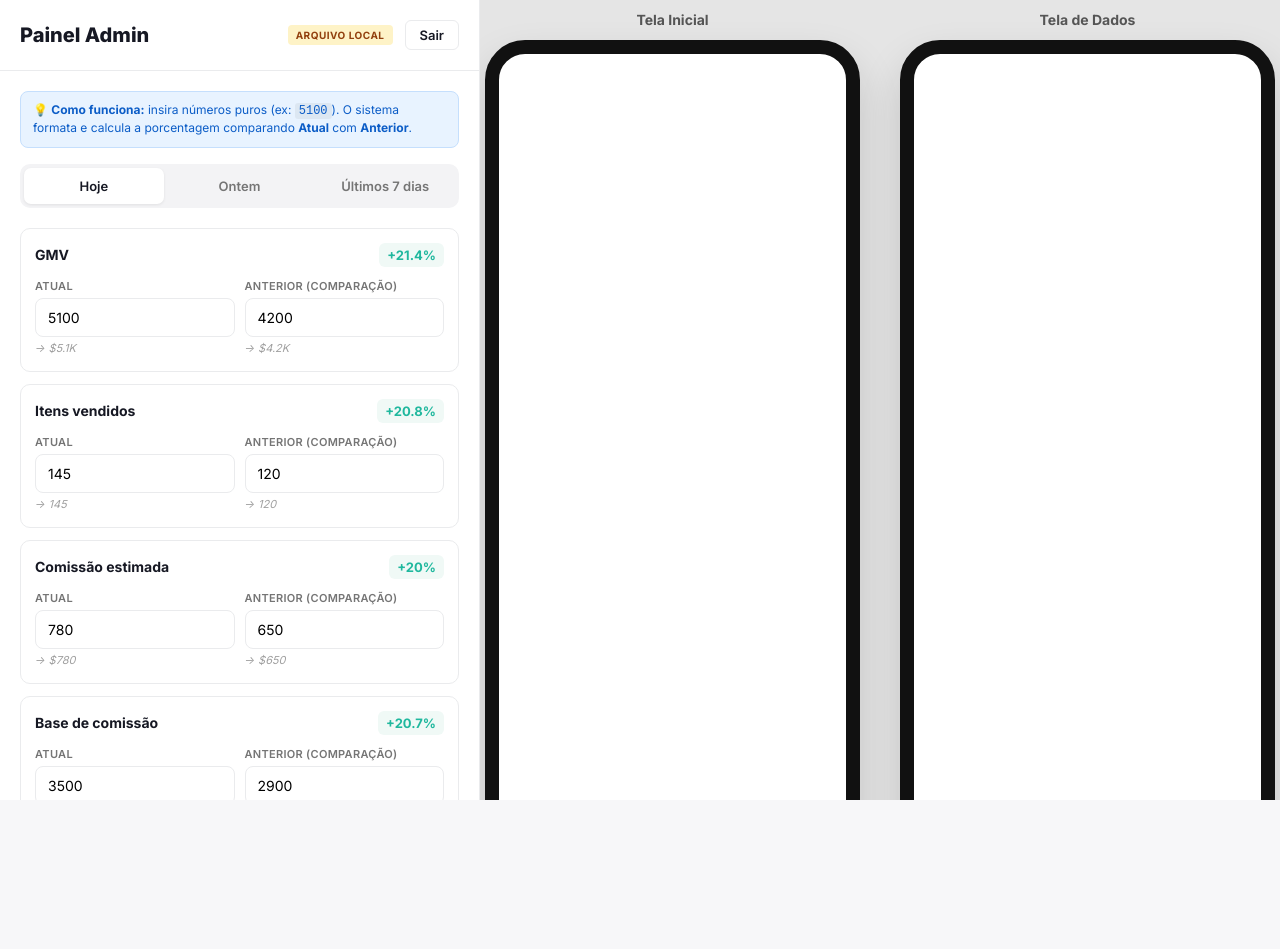
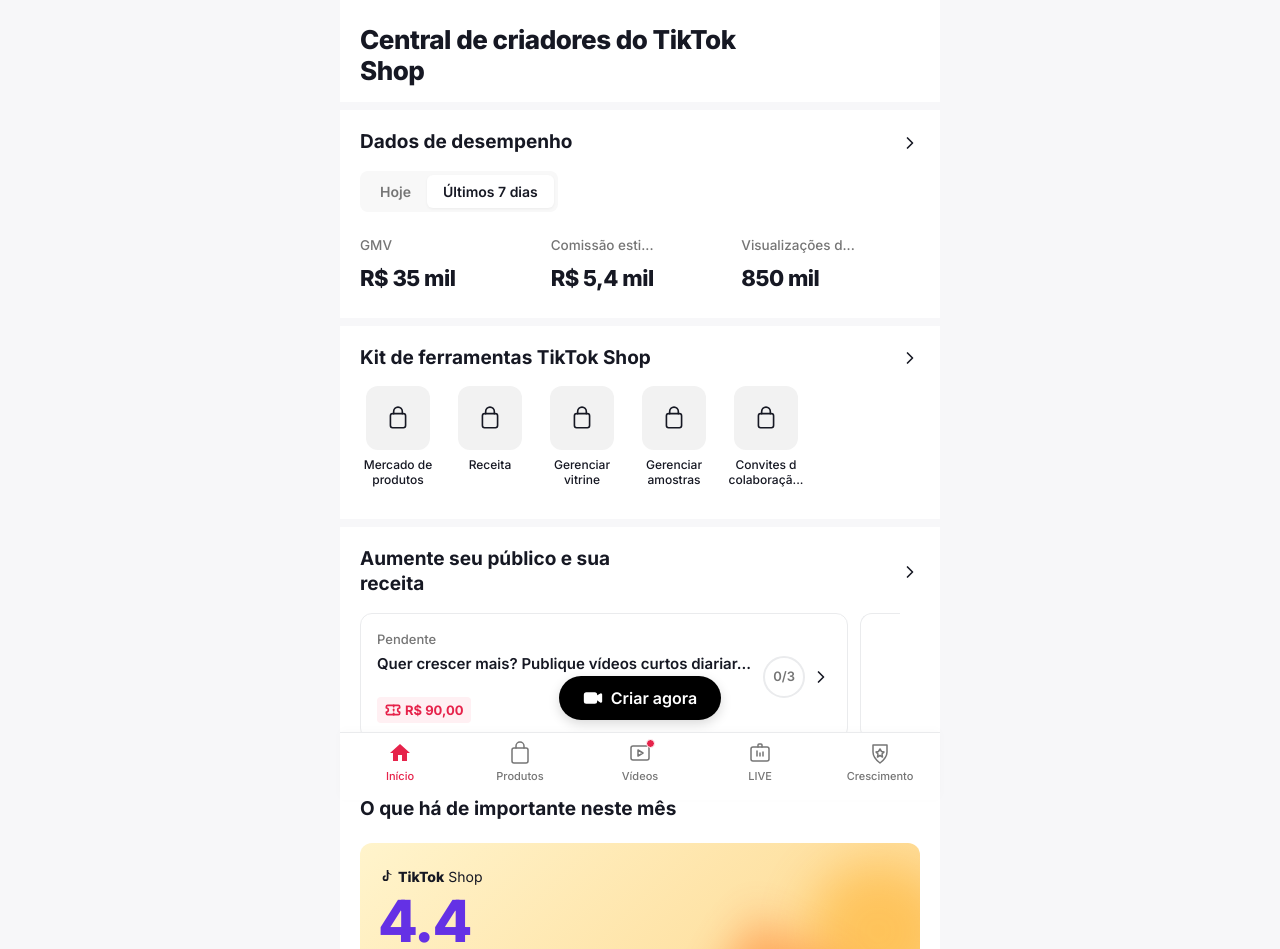
Before and after one commit to growth-spec/ttkshopdash, a Next.js app in the folder tiktok-shop-dashboard/: page / in a window 1280 px wide. Shown: the top 949 px of the page. Before the commit the page ends 920 px from the top, so only its background shows below. Built offline with nearby package versions, Linux system fonts and the light colour scheme.

Commit message:
Update page.js

```diff
--- a/tiktok-shop-dashboard/app/page.js
+++ b/tiktok-shop-dashboard/app/page.js
@@ -1,467 +1,192 @@
 'use client';
 
-import { useState, useEffect, useRef, useCallback } from 'react';
-import { useRouter } from 'next/navigation';
-import { calculateTrend, formatByType } from '@/lib/format';
-import { METRICS, PERIODS, makeDefaultData } from '@/lib/constants';
+import { useState, useEffect } from 'react';
+import Link from 'next/link';
+import { ChevronRight, Ticket, Video } from 'lucide-react';
+import { formatBRL, formatNumberPT } from '@/lib/format';
+import BottomNav from '@/app/components/BottomNav';
 
-export default function AdminPage() {
-  const router = useRouter();
-  const [data, setData] = useState(makeDefaultData());
-  const [activePeriod, setActivePeriod] = useState('today');
-  const [saveState, setSaveState] = useState({ status: 'idle', message: '' });
-  const [storageMode, setStorageMode] = useState(null);
-  const indexFrameRef = useRef(null);
-  const dataFrameRef = useRef(null);
+export default function HomePage() {
+  const [allData, setAllData] = useState(null);
+  const [period, setPeriod] = useState('last_7_days');
 
-  // ==========================================================
-  // Carregar dados iniciais
-  // ==========================================================
+  // Busca dados ao montar
   useEffect(() => {
     fetch('/api/data?t=' + Date.now())
       .then(res => res.json())
-      .then(loaded => {
-        setStorageMode(loaded._storage || null);
-        const valid = loaded && (loaded.today || loaded.yesterday || loaded.last_7_days);
-        if (valid) {
-          // Garante estrutura completa caso falte alguma métrica
-          const full = makeDefaultData();
-          PERIODS.forEach(p => {
-            METRICS.forEach(m => {
-              if (loaded[p.key]?.[m.key]) full[p.key][m.key] = loaded[p.key][m.key];
-            });
-          });
-          setData(full);
-        }
-      })
-      .catch(err => console.log('Sem dados, usando padrão:', err));
+      .then(data => setAllData(data))
+      .catch(err => console.error('Error fetching data:', err));
   }, []);
 
-  // ==========================================================
-  // Atualiza um valor (current ou previous) de uma métrica
-  // ==========================================================
-  const updateValue = (period, metric, field, value) => {
-    setData(prev => ({
-      ...prev,
-      [period]: {
-        ...prev[period],
-        [metric]: {
-          ...prev[period][metric],
-          [field]: parseFloat(value) || 0
-        }
+  // Recebe atualizações em tempo real do admin
+  useEffect(() => {
+    function onMessage(event) {
+      if (event.data && event.data.type === 'update_data') {
+        setAllData(event.data.payload);
       }
-    }));
-  };
-
-  // ==========================================================
-  // Manda preview em tempo real para os iframes
-  // ==========================================================
-  const sendPreview = useCallback((payload) => {
-    indexFrameRef.current?.contentWindow?.postMessage({ type: 'update_data', payload }, '*');
-    dataFrameRef.current?.contentWindow?.postMessage({ type: 'update_data', payload }, '*');
+    }
+    window.addEventListener('message', onMessage);
+    return () => window.removeEventListener('message', onMessage);
   }, []);
 
-  useEffect(() => {
-    sendPreview(data);
-  }, [data, sendPreview]);
-
-  // ==========================================================
-  // Upload de imagem (preview apenas; salvamento de imagem
-  // requer Vercel Blob — fica para implementação futura)
-  // ==========================================================
-  const onImageChange = (e) => {
-    const file = e.target.files?.[0];
-    if (!file) return;
-    const reader = new FileReader();
-    reader.onload = (ev) => {
-      dataFrameRef.current?.contentWindow?.postMessage(
-        { type: 'update_img', src: ev.target.result },
-        '*'
-      );
-    };
-    reader.readAsDataURL(file);
-  };
-
-  // ==========================================================
-  // Submit — salva no servidor
-  // ==========================================================
-  const handleSubmit = async (e) => {
-    e.preventDefault();
-    setSaveState({ status: 'saving', message: '' });
-
-    try {
-      const res = await fetch('/api/data', {
-        method: 'POST',
-        headers: { 'Content-Type': 'application/json' },
-        body: JSON.stringify(data)
-      });
-      const result = await res.json();
-
-      if (result.success) {
-        setSaveState({
-          status: 'success',
-          message: `Salvo com sucesso! (modo: ${result.mode})`
-        });
-        // Recarrega iframes para refletir o salvamento
-        if (indexFrameRef.current) indexFrameRef.current.src = '/?t=' + Date.now();
-        if (dataFrameRef.current) dataFrameRef.current.src = '/data?t=' + Date.now();
-        setTimeout(() => setSaveState({ status: 'idle', message: '' }), 3000);
-      } else {
-        setSaveState({ status: 'error', message: result.error || 'Erro desconhecido' });
-      }
-    } catch (err) {
-      setSaveState({ status: 'error', message: err.message });
-    }
-  };
+  const periodData = allData?.[period] || {};
+  const gmv = periodData.gmv?.current ?? 0;
+  const comm = periodData.est_commission?.current ?? 0;
+  const views = periodData.product_views?.current ?? 0;
 
   return (
-    <div className="admin-root">
-      <style>{adminStyles}</style>
+    <div className="app-container">
+      <header className="main-header">
+        <h1>Central de criadores do TikTok<br />Shop</h1>
+      </header>
 
-      {/* SIDEBAR */}
-      <div className="admin-sidebar">
-        <div className="admin-header">
-          <h1>Painel Admin</h1>
-          {storageMode && (
-            <span className={'storage-badge ' + storageMode}>
-              {storageMode === 'redis' ? 'Upstash Redis' : 'arquivo local'}
-            </span>
-          )}
-          <button className="exit-btn" onClick={() => router.push('/')}>Sair</button>
-        </div>
+      <div className="main-content">
 
-        <div className="form-content">
-          {saveState.status === 'success' && (
-            <div className="msg success">{saveState.message}</div>
-          )}
-          {saveState.status === 'error' && (
-            <div className="msg error">Erro ao salvar: {saveState.message}</div>
-          )}
-
-          <div className="info-msg">
-            💡 <strong>Como funciona:</strong> insira números puros (ex: <code>5100</code>). O sistema formata e calcula a porcentagem comparando <strong>Atual</strong> com <strong>Anterior</strong>.
+        {/* Dados de desempenho */}
+        <section className="card">
+          <div className="section-header">
+            <h2>Dados de desempenho</h2>
+            <ChevronRight className="icon-chevron" size={20} />
           </div>
 
-          <form onSubmit={handleSubmit}>
+          <div className="tabs-container">
+            <div className="tabs">
+              <button
+                className={'tab ' + (period === 'today' ? 'active' : '')}
+                onClick={(e) => { e.stopPropagation(); setPeriod('today'); }}
+              >Hoje</button>
+              <button
+                className={'tab ' + (period === 'last_7_days' ? 'active' : '')}
+                onClick={(e) => { e.stopPropagation(); setPeriod('last_7_days'); }}
+              >Últimos 7 dias</button>
+            </div>
+          </div>
 
-            {/* Abas de período */}
-            <div className="period-tabs">
-              {PERIODS.map(p => (
-                <button
-                  key={p.key}
-                  type="button"
-                  className={'period-tab-btn ' + (activePeriod === p.key ? 'active' : '')}
-                  onClick={() => setActivePeriod(p.key)}
-                >{p.name}</button>
-              ))}
+          <Link href="/data" style={{ textDecoration: 'none', color: 'inherit' }}>
+            <div className="stats-grid" style={{ cursor: 'pointer' }}>
+              <div className="stat-item">
+                <span className="stat-label">GMV</span>
+                <span className="stat-value">{formatBRL(gmv)}</span>
+              </div>
+              <div className="stat-item">
+                <span className="stat-label">Comissão esti...</span>
+                <span className="stat-value">{formatBRL(comm)}</span>
+              </div>
+              <div className="stat-item">
+                <span className="stat-label">Visualizações d...</span>
+                <span className="stat-value">{formatNumberPT(views)}</span>
+              </div>
             </div>
+          </Link>
+        </section>
 
-            {/* Painel da aba ativa */}
-            <div className="period-panel">
-              {METRICS.map(metric => {
-                const m = data[activePeriod]?.[metric.key] || { current: 0, previous: 0 };
-                const trend = calculateTrend(m.current, m.previous);
-                return (
-                  <div key={metric.key} className="metric-card">
-                    <div className="metric-card-header">
-                      <span className="metric-name">{metric.name}</span>
-                      <span className={'metric-trend-preview ' + (trend.isPositive ? '' : 'negative')}>
-                        {trend.text}
-                      </span>
-                    </div>
-                    <div className="metric-inputs">
-                      <div className="metric-input-group">
-                        <label>Atual</label>
-                        <input
-                          type="number"
-                          step="any"
-                          value={m.current}
-                          onChange={(e) => updateValue(activePeriod, metric.key, 'current', e.target.value)}
-                          placeholder="0"
-                        />
-                        <div className="formatted-preview">→ {formatByType(m.current, metric.format)}</div>
-                      </div>
-                      <div className="metric-input-group">
-                        <label>Anterior (comparação)</label>
-                        <input
-                          type="number"
-                          step="any"
-                          value={m.previous}
-                          onChange={(e) => updateValue(activePeriod, metric.key, 'previous', e.target.value)}
-                          placeholder="0"
-                        />
-                        <div className="formatted-preview">→ {formatByType(m.previous, metric.format)}</div>
-                      </div>
-                    </div>
-                  </div>
-                );
-              })}
+        {/* Kit de ferramentas */}
+        <section className="card">
+          <div className="section-header">
+            <h2>Kit de ferramentas TikTok Shop</h2>
+            <ChevronRight className="icon-chevron" size={20} />
+          </div>
+
+          <div className="tools-scroll">
+            <ToolItem label={<>Mercado de<br />produtos</>} />
+            <ToolItem label="Receita" />
+            <ToolItem label={<>Gerenciar<br />vitrine</>} />
+            <ToolItem label={<>Gerenciar<br />amostras</>} />
+            <ToolItem label={<>Convites d<br />colaboraçã...</>} />
+          </div>
+        </section>
+
+        {/* Aumente seu público */}
+        <section className="card">
+          <div className="section-header">
+            <h2>Aumente seu público e sua<br />receita</h2>
+            <ChevronRight className="icon-chevron" size={20} />
+          </div>
+
+          <div className="task-cards-container">
+            <div className="task-card">
+              <div className="task-card-content">
+                <span className="task-status">Pendente</span>
+                <p className="task-text">Quer crescer mais? Publique vídeos curtos diariar...</p>
+                <div className="task-reward">
+                  <Ticket className="reward-icon" size={16} />
+                  <span>R$ 90,00</span>
+                </div>
+              </div>
+              <div className="task-progress">
+                <div className="progress-circle">0/3</div>
+                <ChevronRight className="progress-chevron" size={20} />
+              </div>
             </div>
+            <div className="task-card partial">
+              <div className="task-card-content"></div>
+            </div>
+          </div>
+        </section>
 
-            {/* Imagem */}
-            <hr className="section-separator" />
-            <h3 className="section-title">📷 Imagem do Diagnóstico (apenas preview)</h3>
-            <input type="file" accept="image/*" className="file-input" onChange={onImageChange} />
+        {/* O que há de importante */}
+        <section className="card" style={{ paddingTop: 24 }}>
+          <h2 style={{ fontSize: 19, fontWeight: 700, marginBottom: 20 }}>O que há de importante neste mês</h2>
+          <div className="promo-banner">
+            <div className="promo-content">
+              <div className="promo-logo">
+                <svg width="24" height="24" viewBox="0 0 24 24" fill="currentColor" stroke="none">
+                  <path d="M19.589 6.686a4.793 4.793 0 0 1-3.97-1.53c-.007-.008-.014-.015-.02-.022A4.896 4.896 0 0 1 14.524.2l.002-.2h-3v14a2 2 0 1 1-2-2V9a5 5 0 1 0 5 5V6.621a7.892 7.892 0 0 0 5.063 1.83v-1.765z"/>
+                </svg>
+                <strong>TikTok</strong> Shop
+              </div>
+              <div className="promo-title">4.4</div>
+              <div className="promo-subtitle">PROMO DO MÊS</div>
+              <button className="promo-btn">Iniciar a seleção</button>
+            </div>
+            <div className="promo-decors">
+              <div className="decor-circle"></div>
+              <div className="decor-square"></div>
+            </div>
+          </div>
+        </section>
 
-            <button
-              type="submit"
-              className="save-btn"
-              disabled={saveState.status === 'saving'}
-            >
-              {saveState.status === 'saving' ? 'Salvando...' : 'Salvar Alterações'}
-            </button>
-          </form>
+        {/* Integridade */}
+        <section className="card" style={{ paddingTop: 24 }}>
+          <h2 style={{ fontSize: 19, fontWeight: 700, marginBottom: 12 }}>Integridade da conta</h2>
+          <div className="health-info">
+            <div className="health-index">
+              Índice de qualidade do criador: <span className="status-green">Íntegra</span>
+              <ChevronRight size={16} style={{ marginLeft: 2, color: '#555' }} />
+            </div>
+            <div className="health-desc">Sua conta está em situação regular</div>
+          </div>
+        </section>
+
+        <div className="help-section">
+          Você tem dúvidas? <strong>Obtenha ajuda aqui</strong>
         </div>
       </div>
 
-      {/* PREVIEW */}
-      <div className="preview-area">
-        <div style={{ position: 'relative' }}>
-          <div className="mockup-label">Tela Inicial</div>
-          <div className="device-mockup">
-            <iframe ref={indexFrameRef} src="/" title="Preview Inicial" />
-          </div>
-        </div>
-        <div style={{ position: 'relative' }}>
-          <div className="mockup-label">Tela de Dados</div>
-          <div className="device-mockup">
-            <iframe ref={dataFrameRef} src="/data" title="Preview Dados" />
-          </div>
-        </div>
+      {/* FAB */}
+      <div className="fab-container">
+        <button className="fab-btn">
+          <Video className="fab-icon" size={20} />
+          <span>Criar agora</span>
+        </button>
       </div>
+
+      {/* Bottom Nav */}
+      <BottomNav active="home" />
     </div>
   );
 }
 
-// ==========================================================
-// ESTILOS DO ADMIN (escopados via tag <style>)
-// ==========================================================
-const adminStyles = `
-  .admin-root {
-    margin: 0;
-    padding: 0;
-    background-color: #f1f1f1;
-    height: 100vh;
-    display: flex;
-    overflow: hidden;
-  }
-  .admin-sidebar {
-    width: 480px;
-    background: #fff;
-    height: 100vh;
-    overflow-y: auto;
-    border-right: 1px solid #eaebed;
-    display: flex;
-    flex-direction: column;
-  }
-  .admin-header {
-    padding: 20px;
-    border-bottom: 1px solid #eaebed;
-    display: flex;
-    align-items: center;
-    gap: 12px;
-    background: #fff;
-    position: sticky;
-    top: 0;
-    z-index: 10;
-  }
-  .admin-header h1 {
-    font-size: 20px;
-    font-weight: 800;
-    margin: 0;
-    flex: 1;
-  }
-  .exit-btn {
-    background: #fff;
-    color: #161823;
-    border: 1px solid #eaebed;
-    border-radius: 6px;
-    padding: 6px 14px;
-    font-weight: 600;
-    cursor: pointer;
-    font-family: inherit;
-    font-size: 13px;
-  }
-  .storage-badge {
-    font-size: 10px;
-    font-weight: 700;
-    padding: 3px 8px;
-    border-radius: 4px;
-    text-transform: uppercase;
-    letter-spacing: 0.5px;
-  }
-  .storage-badge.redis { background: #e0e7ff; color: #3730a3; }
-  .storage-badge.file { background: #fef3c7; color: #92400e; }
-
-  .form-content { padding: 20px; flex: 1; }
-
-  .period-tabs {
-    display: flex;
-    gap: 6px;
-    background: #f3f3f5;
-    padding: 4px;
-    border-radius: 10px;
-    margin-bottom: 20px;
-  }
-  .period-tab-btn {
-    flex: 1;
-    border: none;
-    background: transparent;
-    padding: 10px;
-    font-size: 13px;
-    font-weight: 600;
-    color: #757575;
-    border-radius: 7px;
-    cursor: pointer;
-    font-family: inherit;
-  }
-  .period-tab-btn.active {
-    background: #fff;
-    color: #161823;
-    box-shadow: 0 1px 3px rgba(0,0,0,0.08);
-  }
-
-  .metric-card {
-    border: 1px solid #eaebed;
-    border-radius: 10px;
-    padding: 14px;
-    margin-bottom: 12px;
-  }
-  .metric-card-header {
-    display: flex;
-    align-items: center;
-    justify-content: space-between;
-    margin-bottom: 12px;
-  }
-  .metric-name { font-size: 14px; font-weight: 700; color: #161823; }
-  .metric-trend-preview {
-    font-size: 13px;
-    font-weight: 700;
-    padding: 3px 8px;
-    border-radius: 6px;
-    background: #f0f9f6;
-    color: #20b89e;
-  }
-  .metric-trend-preview.negative {
-    background: #fdecec;
-    color: #ef4444;
-  }
-  .metric-inputs { display: grid; grid-template-columns: 1fr 1fr; gap: 10px; }
-  .metric-input-group label {
-    display: block;
-    font-size: 11px;
-    font-weight: 600;
-    color: #757575;
-    margin-bottom: 4px;
-    text-transform: uppercase;
-    letter-spacing: 0.3px;
-  }
-  .metric-input-group input {
-    width: 100%;
-    padding: 10px 12px;
-    border: 1px solid #eaebed;
-    border-radius: 8px;
-    font-size: 14px;
-    font-family: inherit;
-    box-sizing: border-box;
-  }
-  .metric-input-group input:focus { outline: none; border-color: #6d38e1; }
-
-  .formatted-preview {
-    font-size: 11px;
-    color: #a0a0a0;
-    margin-top: 4px;
-    font-style: italic;
-  }
-
-  .save-btn {
-    width: 100%;
-    background-color: #161823;
-    color: #fff;
-    border: none;
-    border-radius: 8px;
-    padding: 16px;
-    font-size: 15px;
-    font-weight: 700;
-    cursor: pointer;
-    margin-top: 16px;
-  }
-  .save-btn:hover { background-color: #2d2f3d; }
-  .save-btn:disabled { opacity: 0.6; cursor: not-allowed; }
-
-  .msg {
-    padding: 12px;
-    border-radius: 8px;
-    margin-bottom: 16px;
-    font-weight: 600;
-    font-size: 13px;
-  }
-  .msg.success { background: #e8f5e9; color: #2e7d32; }
-  .msg.error { background: #f8d7da; color: #721c24; }
-
-  .info-msg {
-    background-color: #e8f3ff;
-    color: #0c5dc7;
-    padding: 10px 12px;
-    border-radius: 8px;
-    margin-bottom: 16px;
-    font-size: 12px;
-    border: 1px solid #c5dffd;
-  }
-  .info-msg code { background: rgba(0,0,0,0.05); padding: 1px 4px; border-radius: 3px; }
-
-  .section-separator {
-    border: 0;
-    border-top: 1px solid #eaebed;
-    margin: 24px 0 16px;
-  }
-  .section-title {
-    font-size: 14px;
-    font-weight: 700;
-    margin-bottom: 10px;
-  }
-  .file-input {
-    width: 100%;
-    padding: 8px;
-    border: 1px solid #eaebed;
-    border-radius: 8px;
-    font-size: 13px;
-  }
-
-  .preview-area {
-    flex: 1;
-    padding: 40px;
-    display: flex;
-    gap: 40px;
-    overflow-x: auto;
-    align-items: flex-start;
-    justify-content: center;
-    background-color: #e5e5e5;
-  }
-  .device-mockup {
-    width: 375px;
-    height: 812px;
-    background: #fff;
-    border-radius: 40px;
-    border: 14px solid #111;
-    overflow: hidden;
-    box-shadow: 0 20px 40px rgba(0,0,0,0.15);
-    flex-shrink: 0;
-    position: relative;
-  }
-  .device-mockup iframe {
-    width: 100%;
-    height: 100%;
-    border: none;
-  }
-  .mockup-label {
-    position: absolute;
-    top: -30px;
-    left: 0;
-    width: 100%;
-    text-align: center;
-    font-size: 14px;
-    font-weight: 700;
-    color: #555;
-  }
-`;
+function ToolItem({ label }) {
+  return (
+    <div className="tool-item">
+      <div className="tool-icon-box">
+        <svg width="24" height="24" viewBox="0 0 24 24" fill="none" stroke="currentColor" strokeWidth="1.5" strokeLinecap="round" strokeLinejoin="round">
+          <rect x="5" y="8" width="14" height="13" rx="2" ry="2"/>
+          <path d="M8 8V6a4 4 0 0 1 8 0v2"/>
+        </svg>
+      </div>
+      <span className="tool-label">{label}</span>
+    </div>
+  );
+}
```
